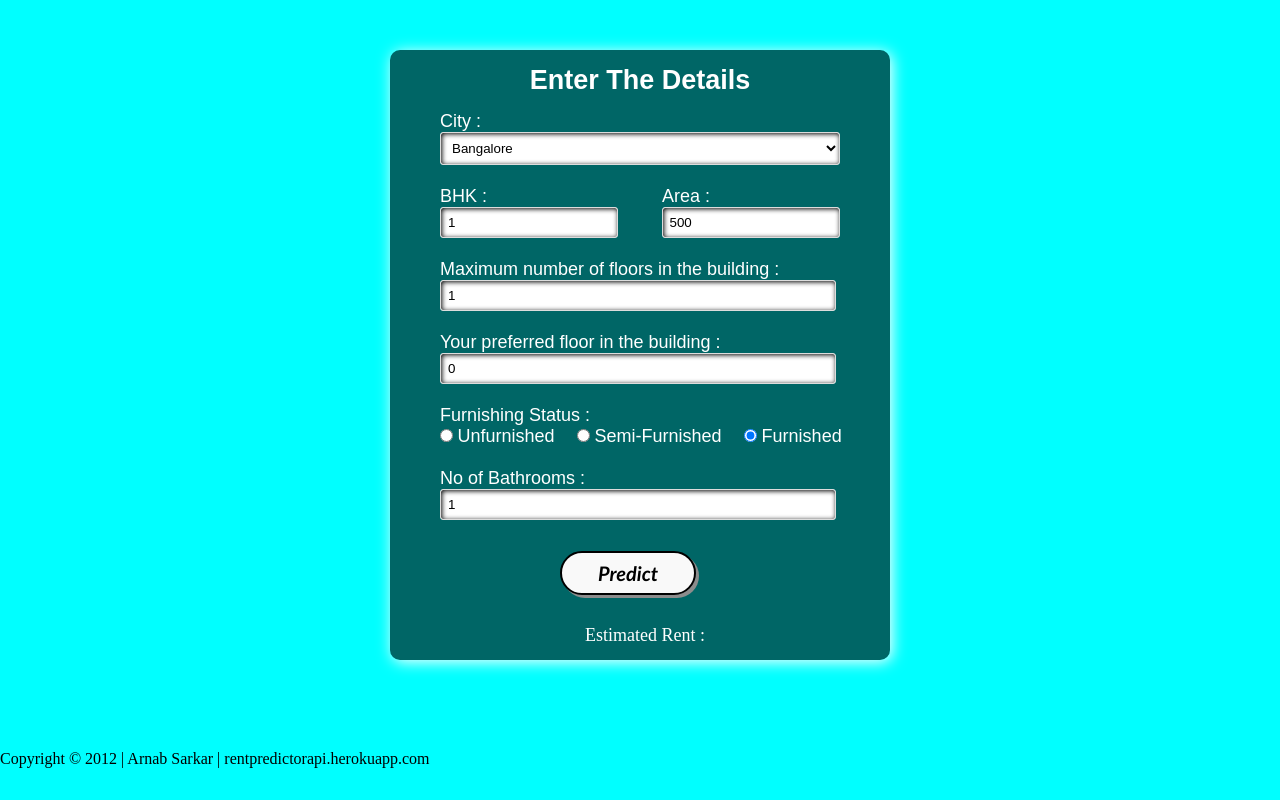
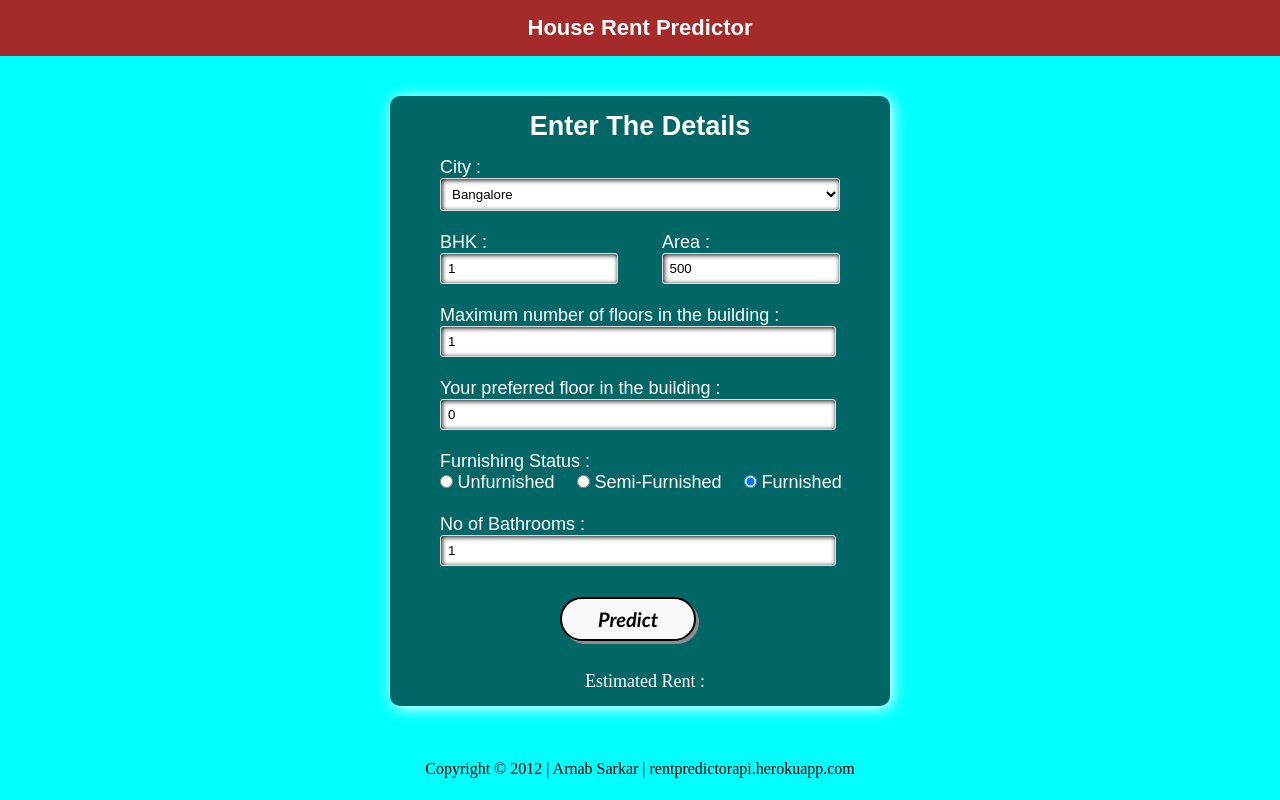
Before and after one commit to Arnab14999/House-rent-predictor, a Flask app: page / in a window 1280 px wide. Run offline with Flask 2, Linux system fonts and the light colour scheme.

Commit message:
Update main.html

```diff
--- a/templates/main.html
+++ b/templates/main.html
@@ -13,13 +13,13 @@
     padding: 0;
 }
 body{
+    margin 0 0 0 0;
     background-color: aqua;
-    background-size: cover;
     background-repeat: no-repeat;
 }
 div.main{
     width: 500px;
-    margin: 50px auto 50px auto;
+    margin: 40px auto 0 auto;
 }
 h2{
     text-align: center;
@@ -35,6 +35,7 @@ div.details{
     border: 1px rgba(255,255,255,0.3);
     box-shadow: 2px 2px 15px;
     rgba(0,0,0,0.3);
+    margin-bottom: 10px;
 
     color:#fff;
 }
@@ -139,12 +140,35 @@ p#Result{
     margin-left: 120px;
 }
 footer{
-	margin:2px auto 0 auto;
+    position: absolute;
+  bottom: 0;
+  width: 100%;
+  height: 2.5rem;
+  display: table;
+    text-align: center;
+    margin-left: auto;
+    margin-right: auto;
 }
+header{
+  min-height:20px;
+  background:brown;
+}
+.header_text{
+    font-size: 22px;
+    color: #fff;
+}
+.footer_text{
+    font-size: 16px;
+    margin 0px auto 0px auto;
+}
+
     </style>
 </head>
 
 <body>
+    <header>
+        <h2 class="header_text">House Rent Predictor</h2>
+    </header>
 <div class= "main">
 <div class= "details">
     <h2>Enter The Details</h2>
@@ -198,7 +222,10 @@ footer{
     </div>
 </div>
 </div>
-<footer>
-	Copyright © 2012 | Arnab Sarkar | rentpredictorapi.herokuapp.com
+<footer class="footer">
+    <div id="footer_text">
+        Copyright © 2012 | Arnab Sarkar | rentpredictorapi.herokuapp.com
+    </div>
+
 </footer>
 </body>
```
